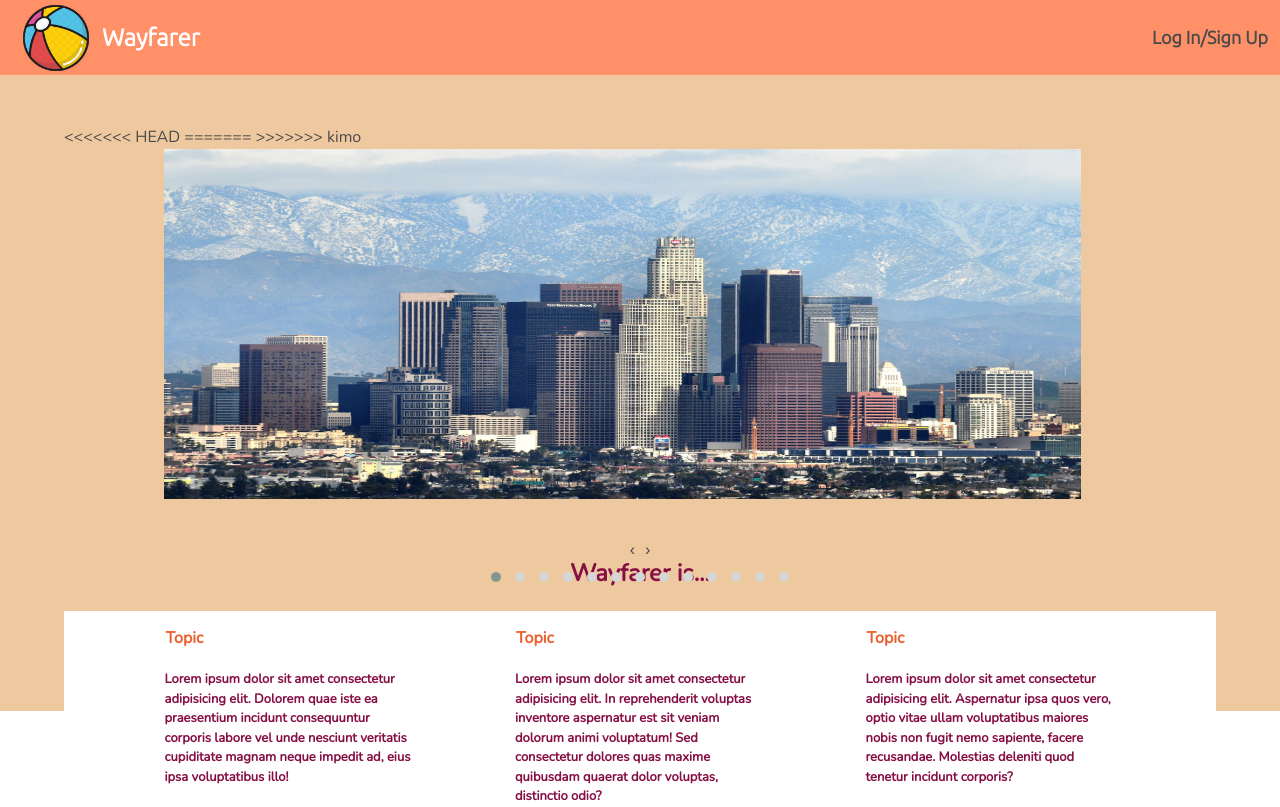
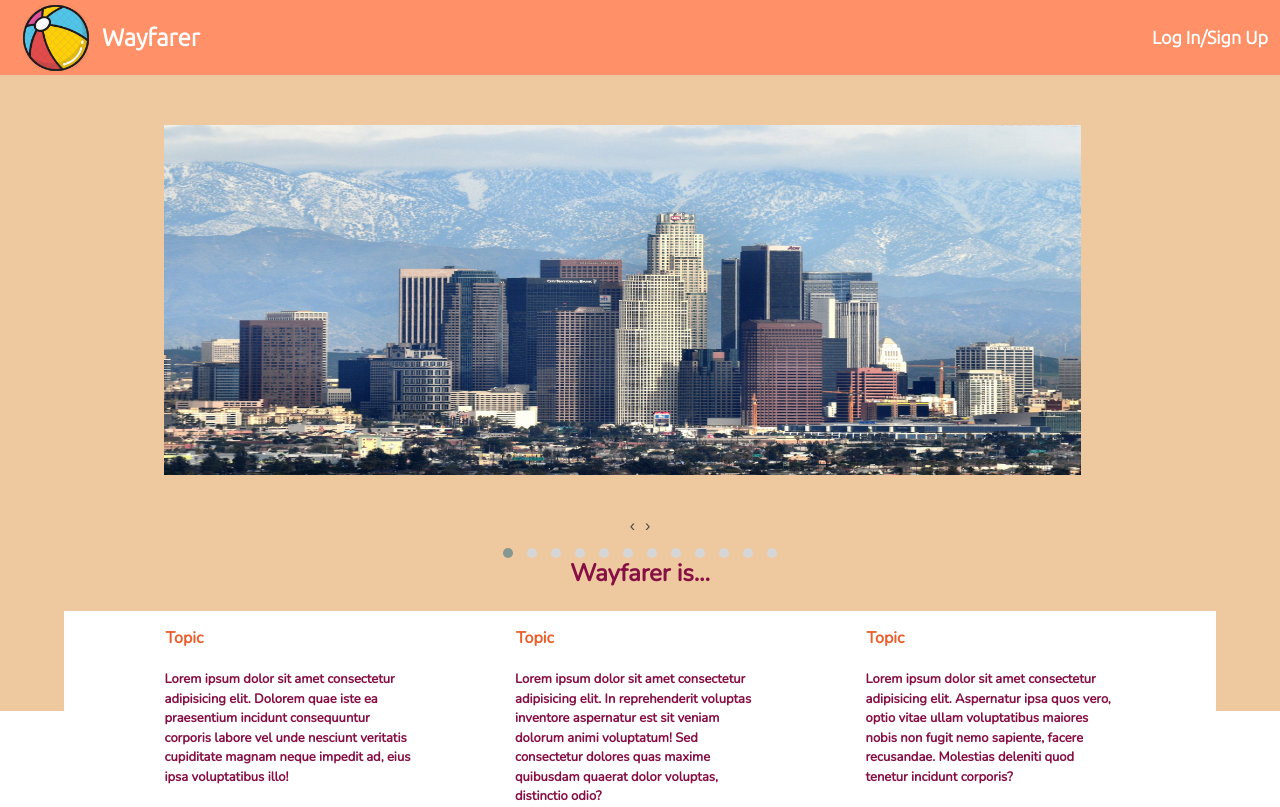
Before and after one commit to joshdaos/Wayfarer, a Django app: page / in a window 1280 px wide. Run offline with Django 3.2, Linux system fonts and the light colour scheme; some libraries are stand-ins or nearby versions.

Commit message:
mergin submaster

```diff
--- a/main_app/static/styles/main.css
+++ b/main_app/static/styles/main.css
@@ -184,15 +184,14 @@ a.button.is-info {
     background-color: black;
 }
 
-<<<<<<< HEAD
 .navbar-item {
     color: white;
 }
 
 .topic_container {
     background: white;
+    display: relative;
 }
-=======
 .login-header {
     display: flex;
     align-content: left;
@@ -211,6 +210,3 @@ a.button.is-info {
     margin-bottom: 20px;
     margin-left: -20px;
 }
-
-
->>>>>>> kimo
--- a/main_app/templates/base.html
+++ b/main_app/templates/base.html
@@ -43,16 +43,9 @@
             <div class="modal-background"></div>
             <div class="modal-content">
                 <form method="post" action="{% url 'login' %}">
-<<<<<<< HEAD
-                    {% csrf_token %}
-                    <input type="text" name="username">
-                    <input type="password" name="password">
-                    <input type="submit" class="btn" value="login" />
-=======
                     <h1 class="login-header">Log In</h1>
                     {% csrf_token %} {{ form.as_p }}
                     <input type="submit" class="btn" value="Login" />
->>>>>>> kimo
                     <input type="hidden" name="next" value="{{ next }}" />
                 </form>
                 <form method="post" action="{% url 'signup' %}">
--- a/main_app/templates/home.html
+++ b/main_app/templates/home.html
@@ -6,13 +6,8 @@
 <!-- Carousel Docs https://owlcarousel2.github.io/OwlCarousel2/ -->
 <div class="home-page-images">
     <div class="owl-carousel owl-theme" id="owl-slider">
-<<<<<<< HEAD
-        <div class="item"><img id="owl-pic" src="static/images/LA.jpeg" alt="Los Angeles"></div>
-        <!-- <div class="item"><img id="owl-pic" src="https://media.giphy.com/media/3oz8xur099boo4N9aU/giphy.gif" alt="ocean"></div> -->
-=======
         <div class="item"><img id="owl-pic" src="static/images/LA.jpeg" alt="LA"></div>
         <div class="item"><img id="owl-pic" src="static/images/florida.jpeg" alt="Florida"></div>
->>>>>>> kimo
         <div class="item"><img id="owl-pic" src="static/images/Miami_skyline.jpeg" alt="Miami"></div>
         <div class="item"><img id="owl-pic" src="static/images/Seattle-skyline.jpeg" alt="Seattle"></div>
         <div class="item"><img id="owl-pic" src="static/images/hawaii-ke'e beach.jpeg" alt="Hawaii">></div>
```
